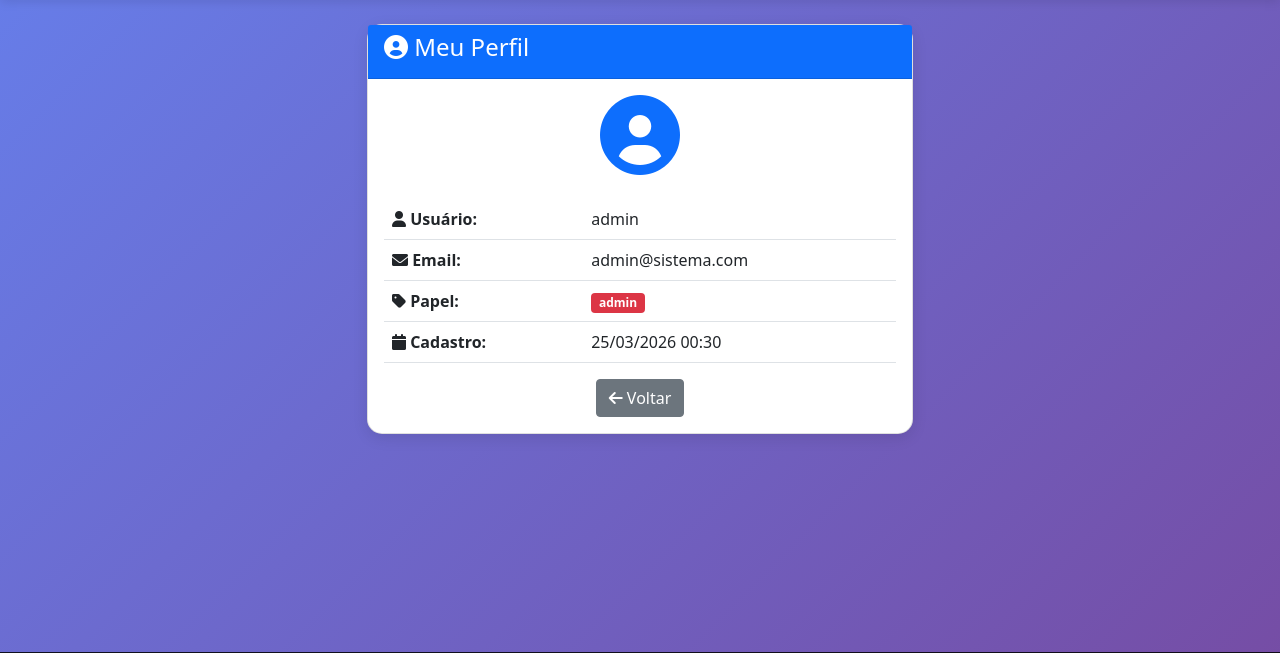
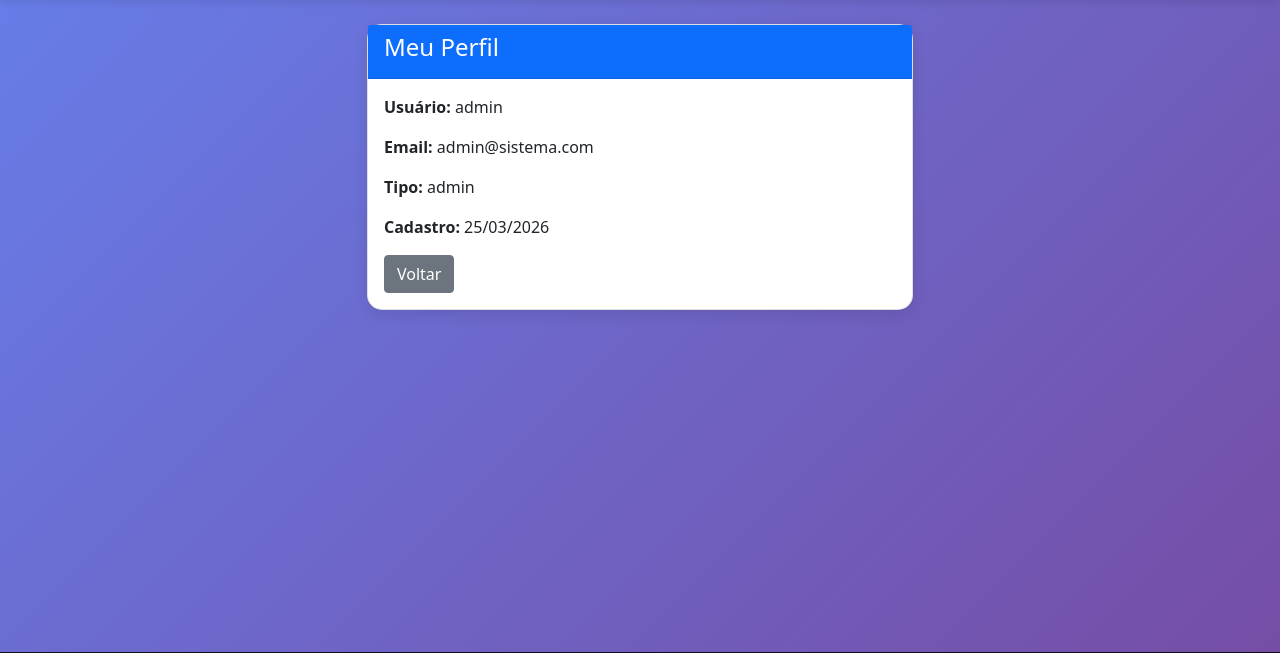
Before and after one commit to SergioMitsu/Med-Image-Analysis, a Flask app: page /profile in a window 1280 px wide. Shown: the part 56-709 px from the top of the page. Run offline with Flask 3, Linux system fonts and the light colour scheme; a user stored in the database is signed in.

Commit message:
Simplify profile display and update title block

```diff
--- a/templates/profile.html
+++ b/templates/profile.html
@@ -1,47 +1,18 @@
 {% extends "base.html" %}
-
-{% block title %}Meu Perfil - MedAnalyzer{% endblock %}
-
+{% block title %}Meu Perfil{% endblock %}
 {% block content %}
 <div class="row justify-content-center">
     <div class="col-md-6">
         <div class="card">
             <div class="card-header bg-primary text-white">
-                <h4><i class="fas fa-user-circle"></i> Meu Perfil</h4>
+                <h4>Meu Perfil</h4>
             </div>
             <div class="card-body">
-                <div class="text-center mb-4">
-                    <i class="fas fa-user-circle fa-5x text-primary"></i>
-                </div>
-
-                <table class="table">
-                    <tr>
-                        <th><i class="fas fa-user"></i> Usuário:</th>
-                        <td>{{ user.username }}</td>
-                    </tr>
-                    <tr>
-                        <th><i class="fas fa-envelope"></i> Email:</th>
-                        <td>{{ user.email }}</td>
-                    </tr>
-                    <tr>
-                        <th><i class="fas fa-tag"></i> Papel:</th>
-                        <td>
-                            <span class="badge {% if user.role == 'admin' %}bg-danger{% elif user.role == 'medico' %}bg-info{% else %}bg-success{% endif %}">
-                                {{ user.role }}
-                            </span>
-                        </td>
-                    </tr>
-                    <tr>
-                        <th><i class="fas fa-calendar"></i> Cadastro:</th>
-                        <td>{{ user.created_at.strftime('%d/%m/%Y %H:%M') if user.created_at else 'N/A' }}</td>
-                    </tr>
-                </table>
-
-                <div class="text-center mt-3">
-                    <a href="{{ url_for('dashboard') }}" class="btn btn-secondary">
-                        <i class="fas fa-arrow-left"></i> Voltar
-                    </a>
-                </div>
+                <p><strong>Usuário:</strong> {{ user.username }}</p>
+                <p><strong>Email:</strong> {{ user.email }}</p>
+                <p><strong>Tipo:</strong> {{ user.role }}</p>
+                <p><strong>Cadastro:</strong> {{ user.created_at.strftime('%d/%m/%Y') if user.created_at else 'N/A' }}</p>
+                <a href="{{ url_for('dashboard') }}" class="btn btn-secondary">Voltar</a>
             </div>
         </div>
     </div>
```
